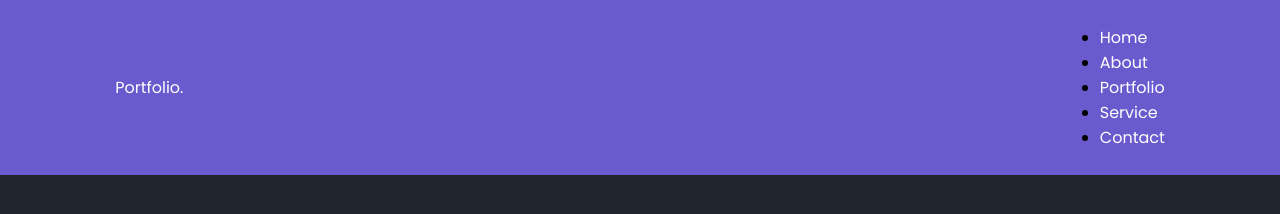
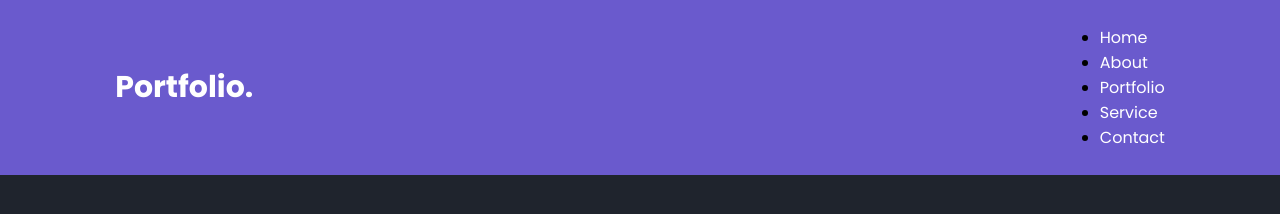
Before and after one commit to abidaa78/personal-portfolio-website, a plain HTML site: page index.html in a window 1280 px wide. Drawn offline with Linux system fonts and the light colour scheme.

Commit message:
added navbar logo css code

```diff
--- a/style.css
+++ b/style.css
@@ -27,3 +27,8 @@ a {
     align-items: center;
     z-index: 100;
 }
+
+.navbar .logo {
+    font-size: 30px;
+    font-weight: 700;
+}
```
